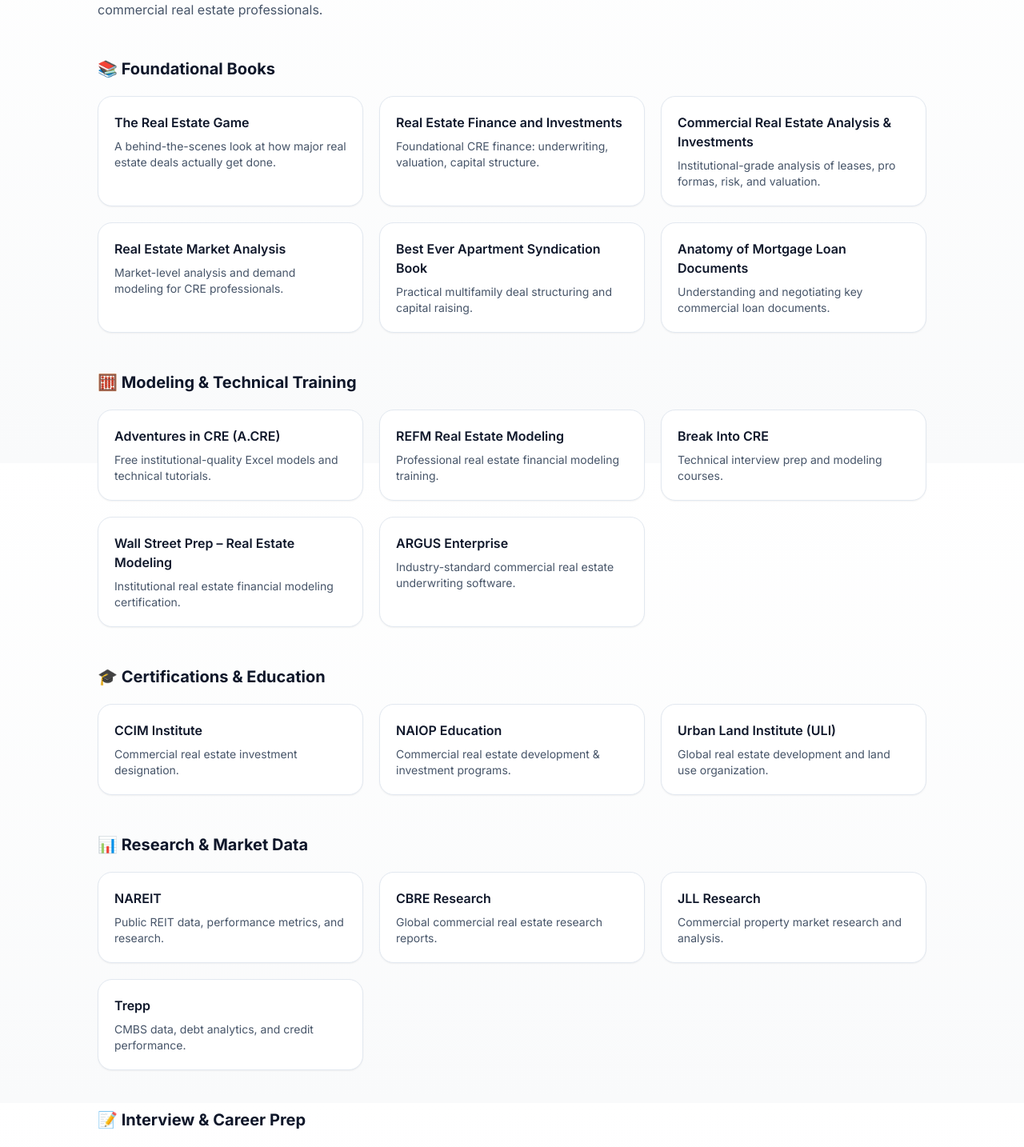
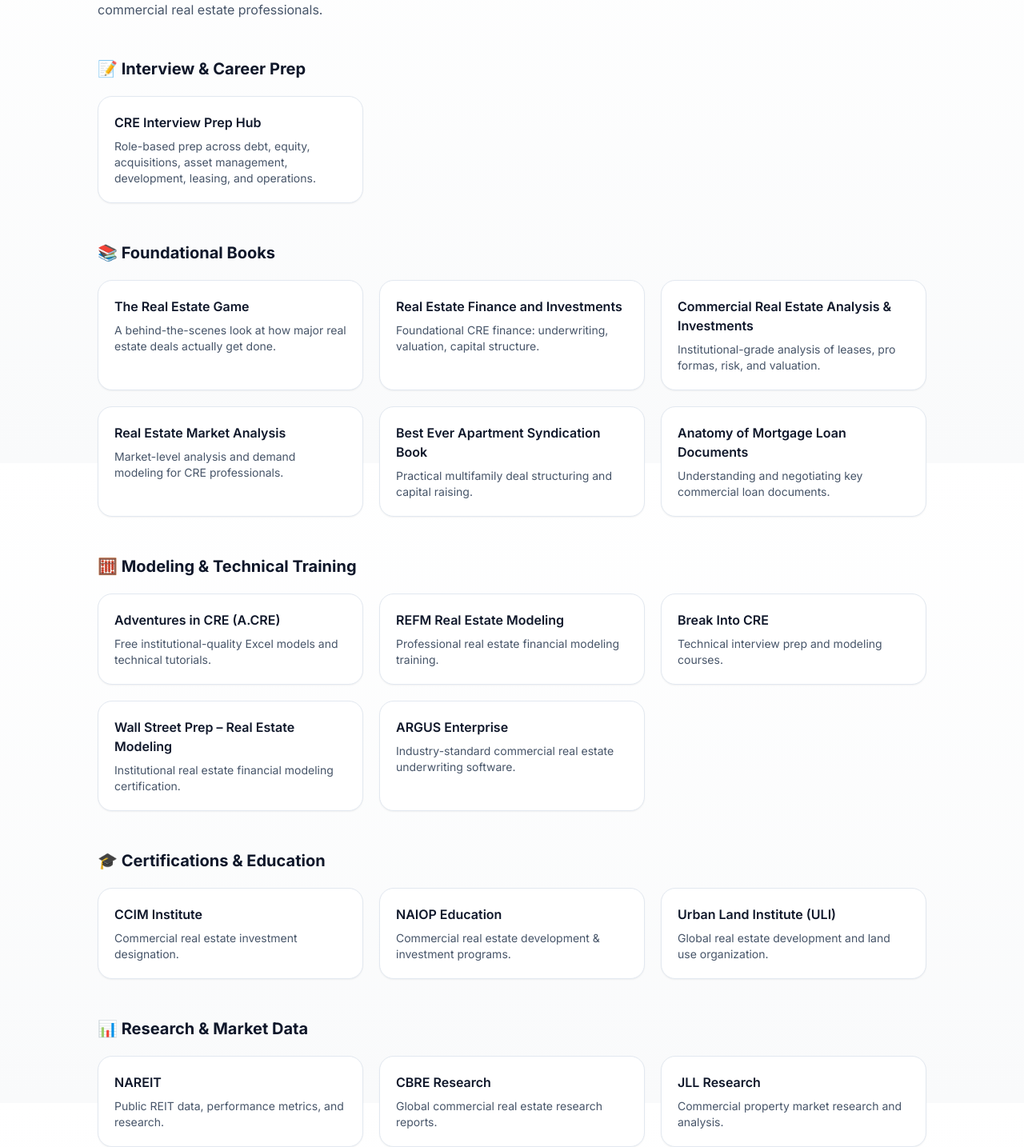
Before and after one commit to gdsatherlie/hirecre, a Next.js app: page /resources in a window 1280 px wide. Shown: the part 221-1655 px from the top of the page at 80% size. Built offline with nearby package versions, Linux system fonts and the light colour scheme; no server answers.

Commit message:
Update page.tsx _ reorder sections

```diff
--- a/app/resources/page.tsx
+++ b/app/resources/page.tsx
@@ -184,11 +184,12 @@ export default function ResourcesPage() {
         </p>
       </header>
 
+       <Section title="📝 Interview & Career Prep" items={INTERVIEW} />
       <Section title="📚 Foundational Books" items={BOOKS} />
       <Section title="🧮 Modeling & Technical Training" items={MODELING} />
       <Section title="🎓 Certifications & Education" items={CERTIFICATIONS} />
       <Section title="📊 Research & Market Data" items={RESEARCH} />
-      <Section title="📝 Interview & Career Prep" items={INTERVIEW} />
+
 
       <div className="mt-12 text-xs text-slate-500">
         Disclosure: Some links on this page are affiliate links. HireCRE may
```
